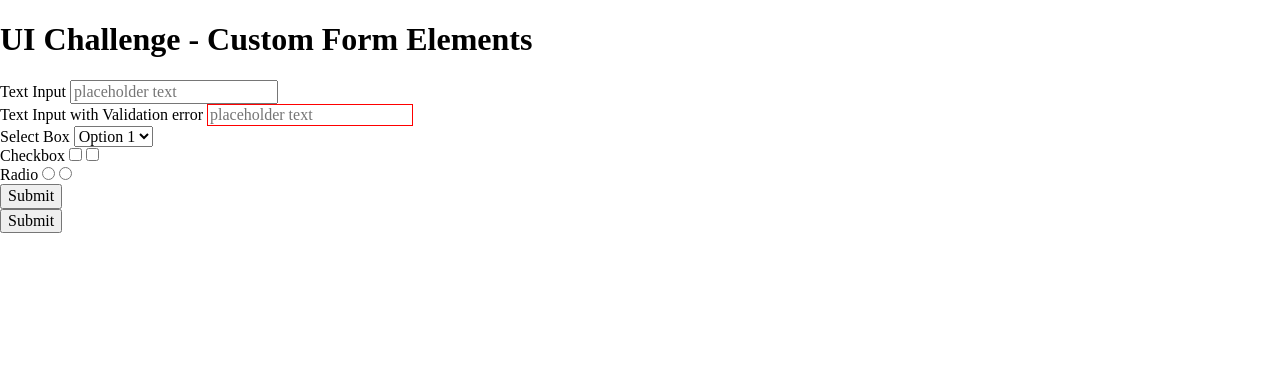
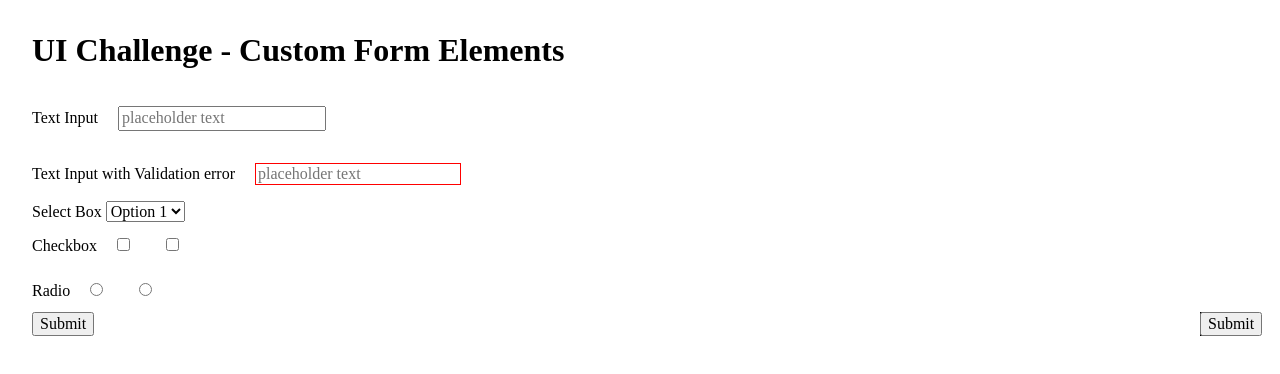
Before and after one commit to jbach197/ui-challenge-2, a plain HTML site: page index.html in a window 1280 px wide. Drawn offline with Linux system fonts and the light colour scheme; files whose address does not match are found by name.

Commit message:
final commit

```diff
--- a/index.html
+++ b/index.html
@@ -7,7 +7,7 @@
   </head>
   <body>
     <h1>UI Challenge - Custom Form Elements</h1>
-    <form>
+    <form id="form">
         <div id="input">
           <label for="input">Text Input</label>
           <input type="text" id="input" name="input" placeholder="placeholder text">
@@ -36,12 +36,11 @@
           <input id="radioButton" type="radio">
           <input id="radioButton" type="radio">
         </div>
-        <div class="button1">
+        <div class="button_left">
           <button type="submit">Submit</button>
         </div>
-        </div>
-          <div class="button2">
-          <button type="submit">Submit</button>
+        <div class="button_right">
+          <button type="button">Submit</button>
         </div>
     </form>
   </body>
--- a/styles/styles.css
+++ b/styles/styles.css
@@ -1,3 +1,29 @@
 input:invalid {
     border: 1px solid red;
 }
+body {
+    margin: 2em;
+}
+
+input {
+    font-size: 1em;
+    margin: 1em;
+
+}
+
+checkbox{
+    margin: 1em;
+}
+
+.button_left{
+    float: left;
+    margin-right: 1em;
+    width: 3em;
+}
+.button_right{
+    background-color: black;
+    color: white;
+    float: right;
+    margin-left: 1em;
+    width: 3em;
+}
```
Also changed, not shown: 1 other file.
